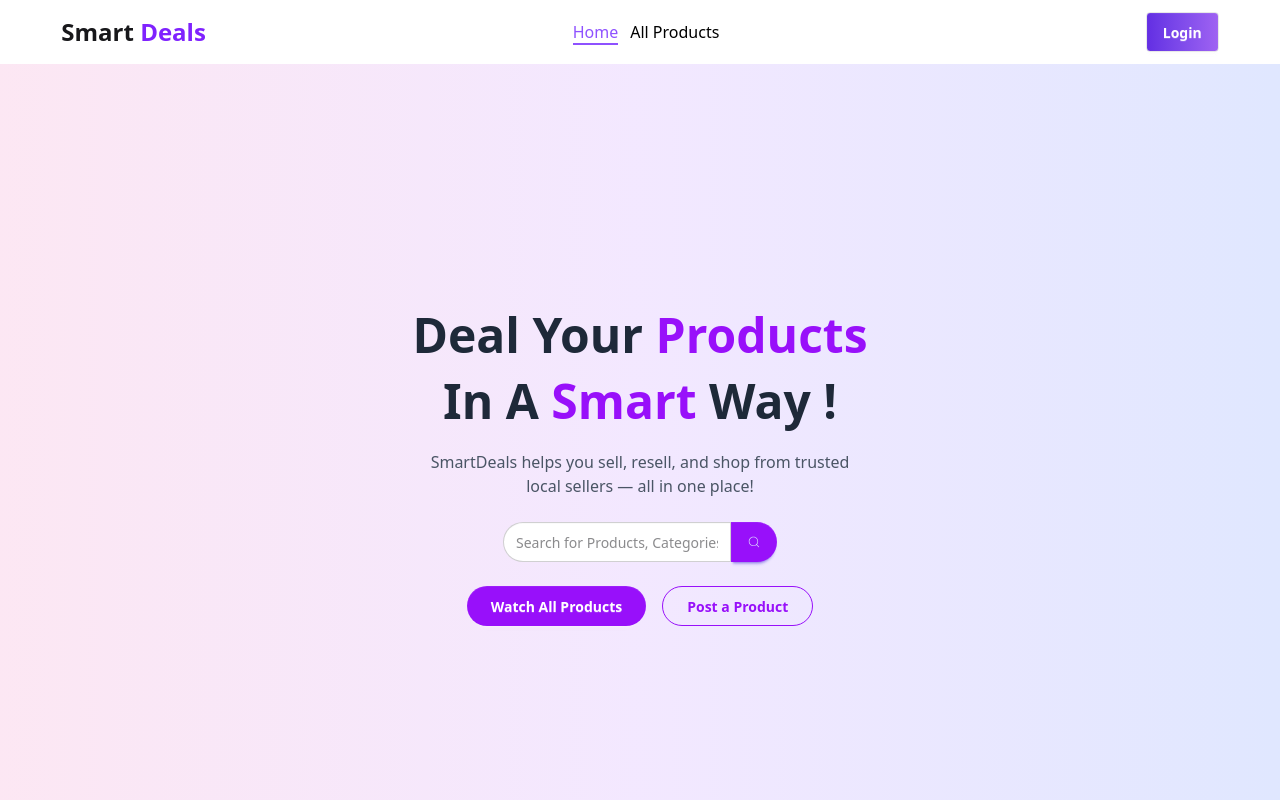
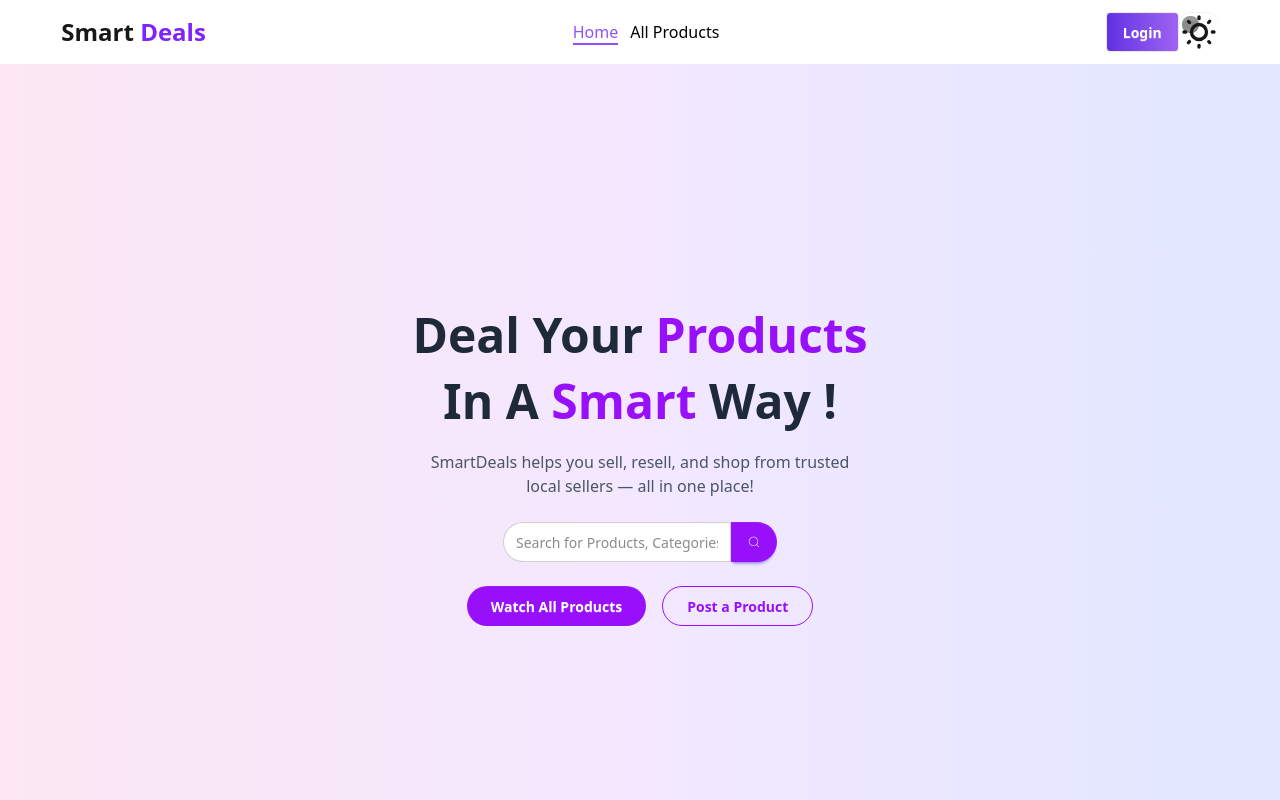
Before and after one commit to Shajidaa/smart-deals-client-interceptor, a React (Vite) app: page / in a window 1280 px wide. Shown: the top 800 px of the page. Built offline with nearby package versions, Linux system fonts and the light colour scheme; no server answers.

Commit message:
theme toggole

```diff
--- a/index.html
+++ b/index.html
@@ -1,5 +1,5 @@
 <!DOCTYPE html>
-<html lang="en">
+<html lang="en" data-theme="light">
   <head>
     <meta charset="UTF-8" />
     <link rel="icon" type="image/svg+xml" href="/vite.svg" />
--- a/src/Components/Navbar.jsx
+++ b/src/Components/Navbar.jsx
@@ -1,10 +1,21 @@
-import React, { useContext } from "react";
+import React, { useContext, useEffect, useState } from "react";
 import { Link, NavLink } from "react-router";
 import { AuthContext } from "../context/AuthContext";
 import Swal from "sweetalert2";
 
 const Navbar = () => {
   const { user, signOutFunc } = useContext(AuthContext);
+  const [theme, setTheme] = useState(localStorage.getItem("theme") || "light");
+
+  useEffect(() => {
+    const html = document.querySelector("html");
+    html.setAttribute("data-theme", theme);
+    localStorage.setItem("theme", theme);
+  }, [theme]);
+  const handleTheme = (checked) => {
+    setTheme(checked ? "dark" : "light");
+  };
+
   const handleSignOut = () => {
     signOutFunc().then(() => {
       Swal.fire({
@@ -101,6 +112,7 @@
         <div className="navbar-center hidden lg:flex">
           <ul className="  px-1">{links}</ul>
         </div>
+
         <div className="navbar-end">
           {user ? (
             <>
@@ -123,6 +135,37 @@
               <Link to={"/login"}>Login</Link>
             </button>
           )}
+          {/* theme toggle */}
+          <div>
+            <label className="swap swap-rotate">
+              {/* this hidden checkbox controls the state */}
+              <input
+                onChange={(e) => handleTheme(e.target.checked)}
+                type="checkbox"
+                className="toggle"
+                defaultChecked={localStorage.getItem("theme") === "dark"}
+                checked={theme === "dark"}
+              />
+
+              {/* sun icon */}
+              <svg
+                className="swap-off h-10 w-10 fill-current"
+                xmlns="http://www.w3.org/2000/svg"
+                viewBox="0 0 24 24"
+              >
+                <path d="M5.64,17l-.71.71a1,1,0,0,0,0,1.41,1,1,0,0,0,1.41,0l.71-.71A1,1,0,0,0,5.64,17ZM5,12a1,1,0,0,0-1-1H3a1,1,0,0,0,0,2H4A1,1,0,0,0,5,12Zm7-7a1,1,0,0,0,1-1V3a1,1,0,0,0-2,0V4A1,1,0,0,0,12,5ZM5.64,7.05a1,1,0,0,0,.7.29,1,1,0,0,0,.71-.29,1,1,0,0,0,0-1.41l-.71-.71A1,1,0,0,0,4.93,6.34Zm12,.29a1,1,0,0,0,.7-.29l.71-.71a1,1,0,1,0-1.41-1.41L17,5.64a1,1,0,0,0,0,1.41A1,1,0,0,0,17.66,7.34ZM21,11H20a1,1,0,0,0,0,2h1a1,1,0,0,0,0-2Zm-9,8a1,1,0,0,0-1,1v1a1,1,0,0,0,2,0V20A1,1,0,0,0,12,19ZM18.36,17A1,1,0,0,0,17,18.36l.71.71a1,1,0,0,0,1.41,0,1,1,0,0,0,0-1.41ZM12,6.5A5.5,5.5,0,1,0,17.5,12,5.51,5.51,0,0,0,12,6.5Zm0,9A3.5,3.5,0,1,1,15.5,12,3.5,3.5,0,0,1,12,15.5Z" />
+              </svg>
+
+              {/* moon icon */}
+              <svg
+                className="swap-on h-10 w-10 fill-current"
+                xmlns="http://www.w3.org/2000/svg"
+                viewBox="0 0 24 24"
+              >
+                <path d="M21.64,13a1,1,0,0,0-1.05-.14,8.05,8.05,0,0,1-3.37.73A8.15,8.15,0,0,1,9.08,5.49a8.59,8.59,0,0,1,.25-2A1,1,0,0,0,8,2.36,10.14,10.14,0,1,0,22,14.05,1,1,0,0,0,21.64,13Zm-9.5,6.69A8.14,8.14,0,0,1,7.08,5.22v.27A10.15,10.15,0,0,0,17.22,15.63a9.79,9.79,0,0,0,2.1-.22A8.11,8.11,0,0,1,12.14,19.73Z" />
+              </svg>
+            </label>
+          </div>
         </div>
       </div>
     </div>
--- a/src/index.css
+++ b/src/index.css
@@ -1,10 +1,16 @@
+/* @import "tailwindcss";
+
+@plugin "daisyui" {
+    themes: light --default;
+} */
+
 @import "tailwindcss";
 
 @plugin "daisyui" {
-    themes: light --default;
+    themes: light --default, dark --prefersdark;
 }
 
-
+@custom-variant dark (&:where([data-theme=dark], [data-theme=dark] *));
 
 .gradient {
     @apply bg-linear-to-r from-[#632EE3] to-[#9F62F2] text-white
```
